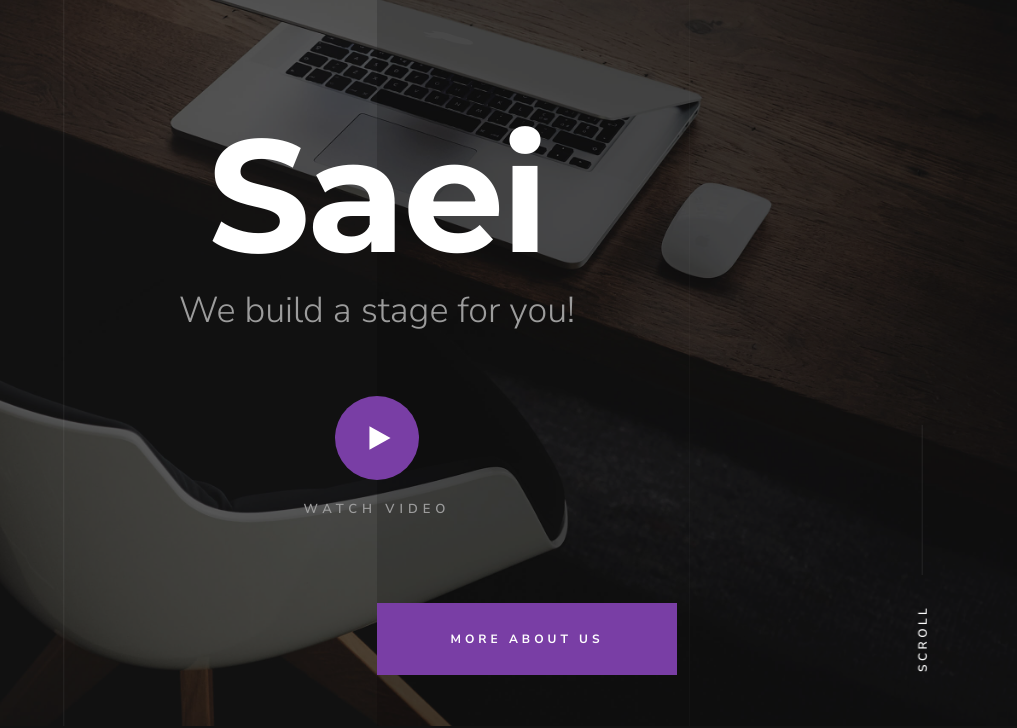
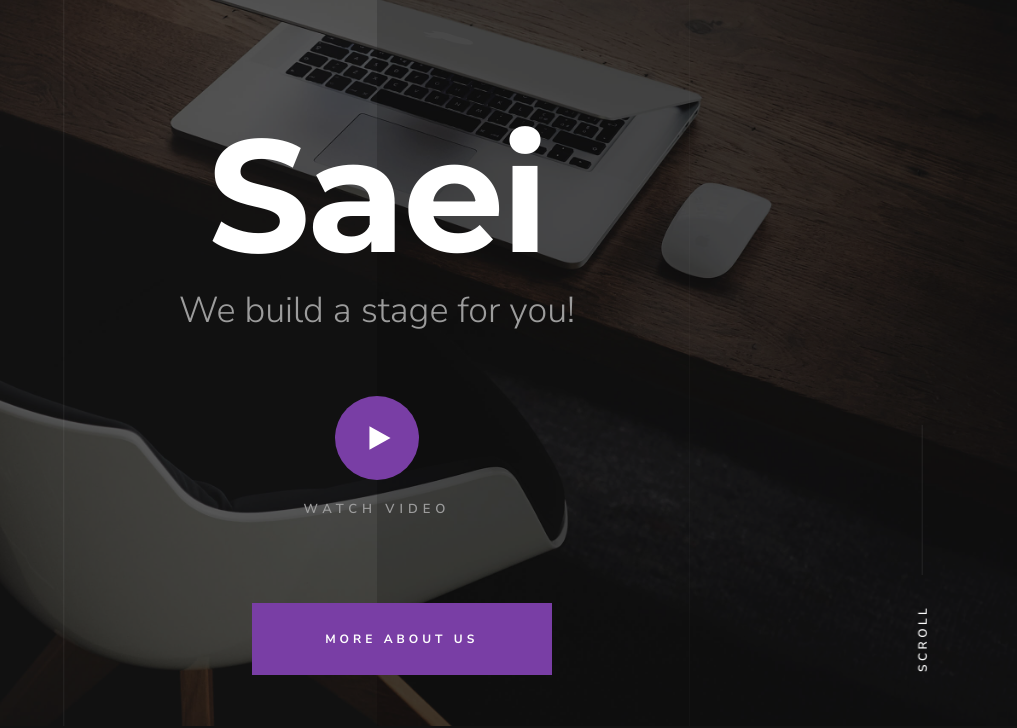
Before and after one commit to FatmaSaei/Saei, a plain HTML site: page index.html in a window 1280 px wide. Shown: the part 74-802 px from the top of the page, 263-1280 px from the left. Drawn offline with Linux system fonts and the light colour scheme; files whose address does not match are found by name.

Commit message:
certer botton

```diff
--- a/_site/css/main.css
+++ b/_site/css/main.css
@@ -2213,8 +2213,8 @@ body.menu-is-open {
 }
 
 .home-content__button .btn:last-child {
-  left: 50%;
-  right: auto;
+  left: 39%;
+  right: 0;
 }
 
 .home-content__button .btn:not(.btn--primary) {
--- a/css/main.css
+++ b/css/main.css
@@ -2213,8 +2213,8 @@ body.menu-is-open {
 }
 
 .home-content__button .btn:last-child {
-  left: 50%;
-  right: auto;
+  left: 39%;
+  right: 0;
 }
 
 .home-content__button .btn:not(.btn--primary) {
```
